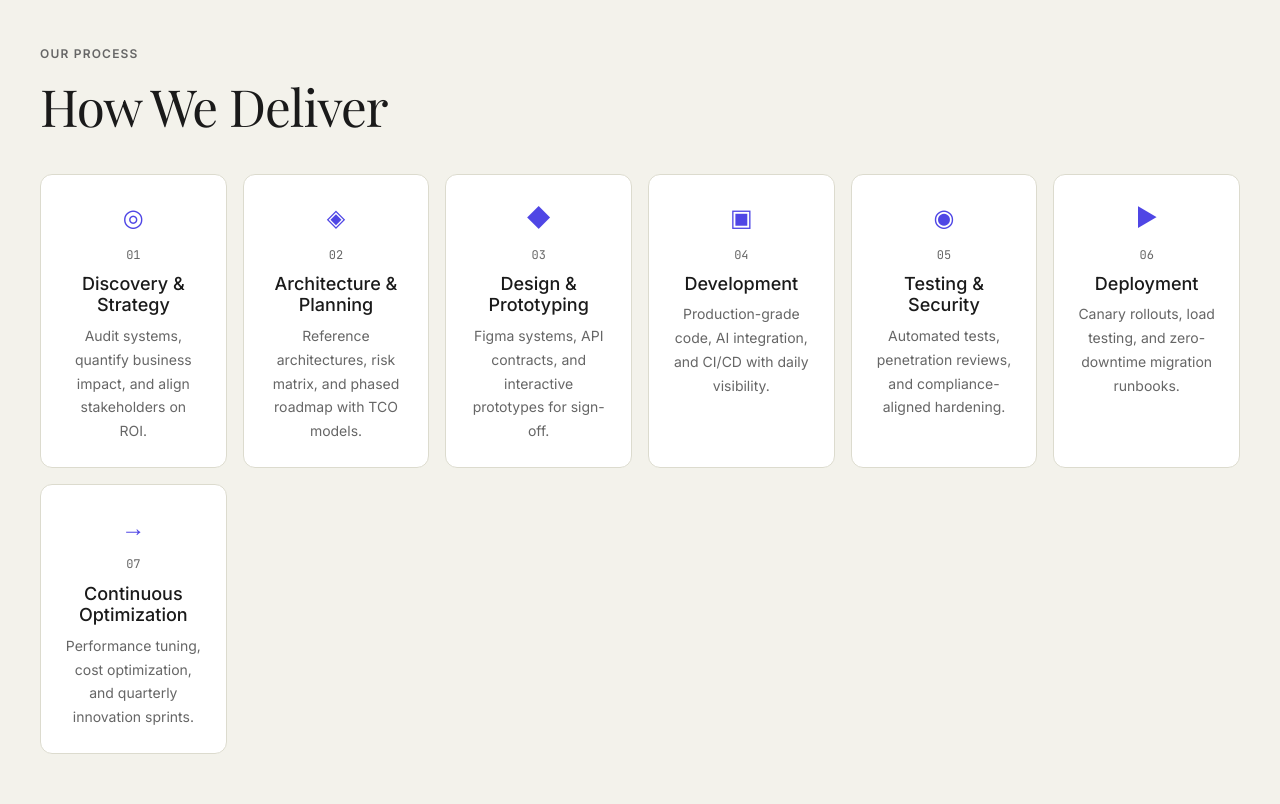
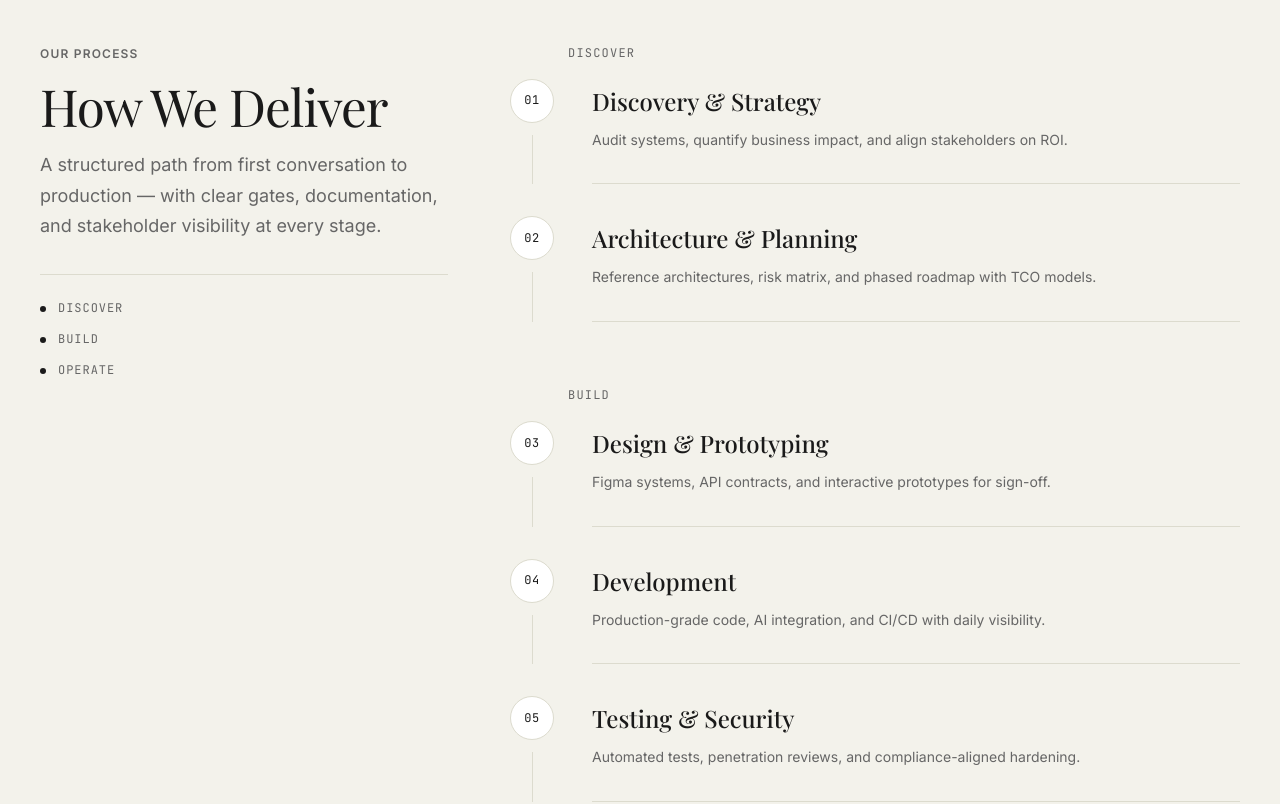
Before and after one commit to Zyncspace/zyncspace-website, a Next.js app: page / in a window 1280 px wide. Shown: the part 8140-8944 px from the top of the page. Built offline with nearby package versions, Linux system fonts and the light colour scheme; no server answers; a web font is replaced by a local one.

Commit message:
ZyncSpace v2 website

```diff
--- a/components/services/EnterpriseSections.tsx
+++ b/components/services/EnterpriseSections.tsx
@@ -200,29 +200,63 @@ export function MediaShowcaseSection() {
   );
 }
 
-export function CustomerJourneySection() {
+export function DeliveryProcessSection() {
+  const phases = ['Discover', 'Build', 'Operate'] as const;
+
   return (
-    <section className="section-padding journey-section">
+    <section className="section-padding process-section" id="process">
       <div className="container">
-        <span className="label">{deliveryProcess.label}</span>
-        <h2>{deliveryProcess.title}</h2>
-        <div className="journey-track">
-          {deliveryProcess.steps.map((step, i) => (
-            <div key={step.num} className="journey-step">
-              <div className="journey-icon">{step.icon}</div>
-              <span className="journey-num">{step.num}</span>
-              <h3>{step.title}</h3>
-              <p>{step.description}</p>
-              {i < deliveryProcess.steps.length - 1 ? (
-                <span className="journey-connector" aria-hidden />
-              ) : null}
-            </div>
-          ))}
+        <div className="process-layout">
+          <div className="process-intro">
+            <span className="label">{deliveryProcess.label}</span>
+            <h2>{deliveryProcess.title}</h2>
+            <p className="section-lead">{deliveryProcess.description}</p>
+            <ul className="process-phases-legend" aria-label="Delivery phases">
+              {phases.map((phase) => (
+                <li key={phase}>
+                  <span className="process-phases-legend-dot" aria-hidden />
+                  {phase}
+                </li>
+              ))}
+            </ul>
+          </div>
+
+          <ol className="process-timeline">
+            {deliveryProcess.steps.map((step, index) => {
+              const prev = deliveryProcess.steps[index - 1];
+              const showPhase = !prev || prev.phase !== step.phase;
+
+              return (
+                <li key={step.num} className="process-timeline-item">
+                  {showPhase ? (
+                    <div className="process-phase-label" data-phase={step.phase}>
+                      {step.phase}
+                    </div>
+                  ) : null}
+                  <div className="process-step">
+                    <div className="process-step-rail" aria-hidden="true">
+                      <span className="process-step-marker">{step.num}</span>
+                      {index < deliveryProcess.steps.length - 1 ? (
+                        <span className="process-step-line" />
+                      ) : null}
+                    </div>
+                    <div className="process-step-body">
+                      <h3>{step.title}</h3>
+                      <p>{step.description}</p>
+                    </div>
+                  </div>
+                </li>
+              );
+            })}
+          </ol>
         </div>
       </div>
     </section>
   );
 }
+
+/** @deprecated Use DeliveryProcessSection */
+export const CustomerJourneySection = DeliveryProcessSection;
 
 export function ReferenceArchitectureSection() {
   return (
--- a/components/services/HomePageContent.tsx
+++ b/components/services/HomePageContent.tsx
@@ -17,7 +17,7 @@ import {
   ValuePropositionSection,
   WhyChooseSection,
   MediaShowcaseSection,
-  CustomerJourneySection,
+  DeliveryProcessSection,
   ReferenceArchitectureSection,
   PortfolioSection,
   ClientStoriesSection,
@@ -47,7 +47,7 @@ export default function HomePageContent() {
       <CapabilityMatrixSection />
       <MediaShowcaseSection />
       <FrameworkSection />
-      <CustomerJourneySection />
+      <DeliveryProcessSection />
       <TechStackSection />
       <IndustriesSection />
       <CaseStudySection />
--- a/content/enterprise-sections.ts
+++ b/content/enterprise-sections.ts
@@ -102,14 +102,51 @@ export const mediaShowcase = {
 export const deliveryProcess = {
   label: 'Our Process',
   title: 'How We Deliver',
+  description:
+    'A structured path from first conversation to production — with clear gates, documentation, and stakeholder visibility at every stage.',
   steps: [
-    { num: '01', title: 'Discovery & Strategy', description: 'Audit systems, quantify business impact, and align stakeholders on ROI.', icon: '◎' },
-    { num: '02', title: 'Architecture & Planning', description: 'Reference architectures, risk matrix, and phased roadmap with TCO models.', icon: '◈' },
-    { num: '03', title: 'Design & Prototyping', description: 'Figma systems, API contracts, and interactive prototypes for sign-off.', icon: '◆' },
-    { num: '04', title: 'Development', description: 'Production-grade code, AI integration, and CI/CD with daily visibility.', icon: '▣' },
-    { num: '05', title: 'Testing & Security', description: 'Automated tests, penetration reviews, and compliance-aligned hardening.', icon: '◉' },
-    { num: '06', title: 'Deployment', description: 'Canary rollouts, load testing, and zero-downtime migration runbooks.', icon: '▶' },
-    { num: '07', title: 'Continuous Optimization', description: 'Performance tuning, cost optimization, and quarterly innovation sprints.', icon: '→' },
+    {
+      num: '01',
+      phase: 'Discover',
+      title: 'Discovery & Strategy',
+      description: 'Audit systems, quantify business impact, and align stakeholders on ROI.',
+    },
+    {
+      num: '02',
+      phase: 'Discover',
+      title: 'Architecture & Planning',
+      description: 'Reference architectures, risk matrix, and phased roadmap with TCO models.',
+    },
+    {
+      num: '03',
+      phase: 'Build',
+      title: 'Design & Prototyping',
+      description: 'Figma systems, API contracts, and interactive prototypes for sign-off.',
+    },
+    {
+      num: '04',
+      phase: 'Build',
+      title: 'Development',
+      description: 'Production-grade code, AI integration, and CI/CD with daily visibility.',
+    },
+    {
+      num: '05',
+      phase: 'Build',
+      title: 'Testing & Security',
+      description: 'Automated tests, penetration reviews, and compliance-aligned hardening.',
+    },
+    {
+      num: '06',
+      phase: 'Operate',
+      title: 'Deployment',
+      description: 'Canary rollouts, load testing, and zero-downtime migration runbooks.',
+    },
+    {
+      num: '07',
+      phase: 'Operate',
+      title: 'Continuous Optimization',
+      description: 'Performance tuning, cost optimization, and quarterly innovation sprints.',
+    },
   ],
 };
 
--- a/package.json
+++ b/package.json
@@ -58,7 +58,7 @@
     "jscpd": "^5.0.11",
     "jsdom": "^29.1.1",
     "knip": "^6.22.0",
-    "lint-staged": "^17.0.8",
+    "lint-staged": "^16.2.7",
     "madge": "^8.0.0",
     "postcss": "^8.5.15",
     "tailwindcss": "^4.3.1",
--- a/styles/enterprise-sections.css
+++ b/styles/enterprise-sections.css
@@ -495,50 +495,197 @@
   }
 }
 
-/* ── Customer journey ── */
-.journey-track {
-  display: grid;
-  grid-template-columns: repeat(6, 1fr);
-  gap: var(--space-4);
-  margin-top: var(--space-10);
+/* ── Delivery process timeline ── */
+.process-section {
+  background: var(--light-bg);
 }
 
-.journey-step {
-  position: relative;
-  padding: var(--space-6);
-  border: 1px solid var(--border-light);
-  border-radius: 12px;
-  background: #fff;
-  text-align: center;
+.process-layout {
+  display: grid;
+  grid-template-columns: minmax(260px, 34%) 1fr;
+  gap: var(--space-12);
+  align-items: start;
 }
 
-.journey-icon {
-  font-size: 1.5rem;
-  color: var(--accent-brand);
-  margin-bottom: var(--space-2);
+.process-intro {
+  position: sticky;
+  top: 7rem;
 }
 
-.journey-num {
+.process-intro h2 {
+  margin-bottom: var(--space-4);
+}
+
+.process-intro .section-lead {
+  margin-bottom: var(--space-8);
+}
+
+.process-phases-legend {
+  display: flex;
+  flex-direction: column;
+  gap: var(--space-3);
+  padding-top: var(--space-6);
+  border-top: 1px solid var(--border-light);
+}
+
+.process-phases-legend li {
+  display: flex;
+  align-items: center;
+  gap: var(--space-3);
   font-family: var(--font-mono);
   font-size: var(--text-xs);
+  letter-spacing: var(--tracking-wider);
+  text-transform: uppercase;
   color: var(--muted-text);
-  display: block;
-  margin-bottom: var(--space-2);
 }
 
-.journey-step h3 {
-  font-size: var(--text-lg);
-  margin-bottom: var(--space-2);
+.process-phases-legend-dot {
+  width: 6px;
+  height: 6px;
+  border-radius: 50%;
+  background: var(--light-text);
+  flex-shrink: 0;
 }
 
-.journey-step p {
-  font-size: var(--text-sm);
-  color: var(--muted-text);
-  line-height: var(--leading-relaxed);
+.process-timeline {
+  list-style: none;
+  margin: 0;
+  padding: 0;
 }
 
-.journey-connector {
-  display: none;
+.process-timeline-item {
+  list-style: none;
+}
+
+.process-phase-label {
+  font-family: var(--font-mono);
+  font-size: var(--text-xs);
+  letter-spacing: var(--tracking-widest);
+  text-transform: uppercase;
+  color: var(--muted-text);
+  padding-left: 4.5rem;
+  margin-bottom: var(--space-4);
+  margin-top: var(--space-8);
+}
+
+.process-timeline-item:first-child .process-phase-label {
+  margin-top: 0;
+}
+
+.process-step {
+  display: grid;
+  grid-template-columns: 4.5rem 1fr;
+  gap: var(--space-6);
+  align-items: start;
+  padding-bottom: var(--space-8);
+}
+
+.process-timeline-item:last-child .process-step {
+  padding-bottom: 0;
+}
+
+.process-step-rail {
+  display: flex;
+  flex-direction: column;
+  align-items: center;
+  height: 100%;
+  min-height: 100%;
+}
+
+.process-step-marker {
+  flex-shrink: 0;
+  display: flex;
+  align-items: center;
+  justify-content: center;
+  width: 2.75rem;
+  height: 2.75rem;
+  border-radius: 50%;
+  border: 1px solid var(--border-light);
+  background: #fff;
+  font-family: var(--font-mono);
+  font-size: var(--text-xs);
+  letter-spacing: var(--tracking-wide);
+  color: var(--light-text);
+  transition: border-color 0.25s ease, background 0.25s ease, color 0.25s ease;
+}
+
+.process-step-line {
+  flex: 1;
+  width: 1px;
+  min-height: 2rem;
+  margin-top: var(--space-3);
+  background: var(--border-light);
+}
+
+.process-step-body {
+  padding: var(--space-2) var(--space-6) var(--space-2) 0;
+  border-bottom: 1px solid transparent;
+  transition: opacity 0.25s ease;
+}
+
+.process-timeline-item:not(:last-child) .process-step-body {
+  border-bottom-color: var(--border-light);
+  padding-bottom: var(--space-8);
+}
+
+.process-step-body h3 {
+  font-family: var(--font-serif);
+  font-size: clamp(1.125rem, 2vw, 1.5rem);
+  line-height: var(--leading-snug);
+  margin-bottom: var(--space-3);
+  color: var(--light-text);
+}
+
+.process-step-body p {
+  font-size: var(--text-sm);
+  line-height: var(--leading-relaxed);
+  color: var(--muted-text);
+  max-width: 36rem;
+}
+
+.process-step:hover .process-step-marker {
+  border-color: var(--light-text);
+  background: var(--light-text);
+  color: #fff;
+}
+
+.process-step:hover .process-step-body h3 {
+  color: var(--light-text);
+}
+
+@media (max-width: 900px) {
+  .process-layout {
+    grid-template-columns: 1fr;
+    gap: var(--space-10);
+  }
+
+  .process-intro {
+    position: static;
+  }
+
+  .process-phases-legend {
+    flex-direction: row;
+    flex-wrap: wrap;
+    gap: var(--space-4) var(--space-6);
+  }
+
+  .process-phase-label {
+    padding-left: 3.75rem;
+  }
+
+  .process-step {
+    grid-template-columns: 3.75rem 1fr;
+    gap: var(--space-4);
+  }
+
+  .process-step-marker {
+    width: 2.5rem;
+    height: 2.5rem;
+  }
+
+  .process-step-body {
+    padding-right: 0;
+  }
 }
 
 /* ── Portfolio ── */
@@ -872,10 +1019,6 @@
     grid-template-columns: 1fr;
   }
 
-  .journey-track {
-    grid-template-columns: repeat(3, 1fr);
-  }
-
   .team-grid {
     grid-template-columns: repeat(2, 1fr);
   }
@@ -897,10 +1040,6 @@
 }
 
 @media (max-width: 640px) {
-  .journey-track {
-    grid-template-columns: 1fr;
-  }
-
   .team-grid {
     grid-template-columns: 1fr;
   }
```
Also changed, not shown: 1 other file (tests, documents, lock files or other folders).
